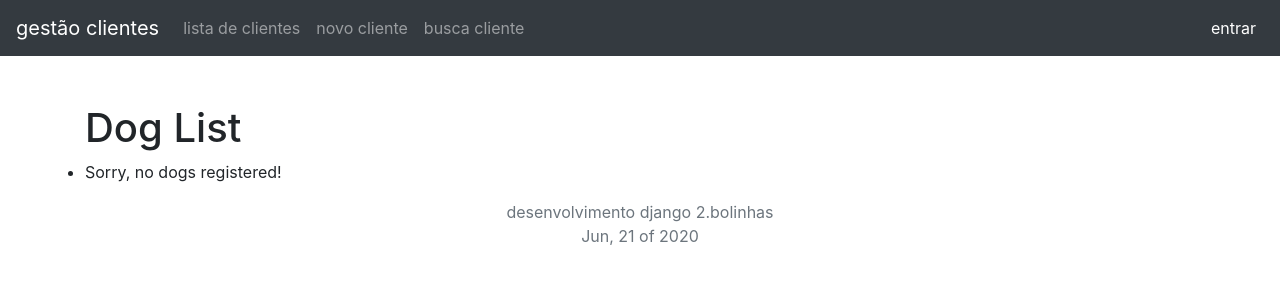
After one commit to mhiloca/DjangoClientes, a Django app: page /cliente/dogs_list/ in a window 1280 px wide. The commit adds this page. Shown: the top 300 px of the page. Run offline with Django 3.2, Linux system fonts and the light colour scheme; some libraries are stand-ins or nearby versions.

Commit message:
Finished templates module

```diff
--- a/clientes/models.py
+++ b/clientes/models.py
@@ -46,3 +46,8 @@ class Venda(models.Model):
 
     def __str__(self):
         return self.numero
+
+
+class Dogs(models.Model):
+    name = models.CharField(max_length=250)
+    age = models.IntegerField()
--- /dev/null
+++ b/clientes/templates/clientes/dogs_list.html
@@ -0,0 +1,21 @@
+{% extends 'base.html' %}
+
+{% block title %} Dogs List {% endblock %}
+
+{% block main %}
+
+<div aling="center">
+    <h1>Dog List</h1>
+    <ul class="list-group">
+    {% for dog in dogs %}
+
+        <li>dog.name</li>
+        <li>dog.age</li>
+
+    {% empty %}
+        <li>Sorry, no dogs registered! </li>
+    {% endfor %}
+    </ul>
+</div>
+
+{% endblock %}
--- a/clientes/urls.py
+++ b/clientes/urls.py
@@ -2,7 +2,7 @@ from django.urls import path
 from .views import lista_cliente, novo_cliente, update_cliente
 from .views import delete_cliente, cliente, busca_cliente
 from .views import ClienteDetail, ClienteList, ClienteCreate
-from .views import ClienteUpdate, ClienteDelete
+from .views import ClienteUpdate, ClienteDelete, DogList, ProdutoBulk
 
 urlpatterns = [
     path('<int:id>/', cliente, name='cliente'),
@@ -15,5 +15,7 @@ urlpatterns = [
     path('cliente_detail/<int:pk>/', ClienteDetail.as_view(), name='cliente_detail'),
     path('cliente_form/', ClienteCreate.as_view(), name='cliente_form'),
     path('cliente_update/<int:pk>/', ClienteUpdate.as_view(), name='cliente_update'),
-    path('cliente_delete/<int:pk>/', ClienteDelete.as_view(), name='cliente_delete')
+    path('cliente_delete/<int:pk>/', ClienteDelete.as_view(), name='cliente_delete'),
+    path('dogs_list/', DogList.as_view()),
+    path('cliente_bulk/', ProdutoBulk.as_view())
 ]
--- a/clientes/views.py
+++ b/clientes/views.py
@@ -1,17 +1,34 @@
 from django.shortcuts import render, redirect
 from django.contrib.auth.decorators import login_required
-from django.views.generic.list import ListView
+from django.views.generic import ListView, View
 from django.views.generic.detail import DetailView
 from django.views.generic.edit import CreateView, UpdateView, DeleteView
 from django.utils import timezone
 from django.urls import reverse_lazy
+from django.http import HttpResponse
 
-from .models import Cliente
+from .models import Cliente, Dogs, Produto
 from .forms import ClienteForm, BuscaClienteForm
+
+
+class ProdutoBulk(View):
+    def get(self, request):
+        produtos = ['Banana', 'Maça', 'Limão', 'Laranja', 'Pêra', 'Melancia']
+        precos = [0.98, 3.99, 2.99, 1.79, 6.99, 3.49]
+        list_produtos = [Produto(nome=prod, preco=prec) for prod, prec in zip(produtos, precos)]
+
+        Produto.objects.bulk_create(list_produtos)
+
+        return HttpResponse('It worked!')
 
 
 class ClienteList(ListView):
     model = Cliente
+    # queryset = Cliente.objects.filter(id=1000)
+
+
+class DogList(ListView):
+    model = Dogs
 
 
 class ClienteCreate(CreateView):
@@ -54,7 +71,8 @@ def lista_cliente(request):
 
 def cliente(request, id):
     pessoa = Cliente.objects.get(pk=id)
-    return render(request, 'cliente.html', {'pessoa': pessoa})
+    footer_msg = 'uma mensagem diferente pra cada página do site'
+    return render(request, 'cliente.html', {'pessoa': pessoa, 'footer_msg': footer_msg})
 
 
 @login_required
--- a/gestao_clientes/settings.py
+++ b/gestao_clientes/settings.py
@@ -29,6 +29,8 @@ DEBUG = config('DEBUG', default=True, cast=bool)
 
 ALLOWED_HOSTS = ['gest-clients.herokuapp.com', 'localhost', '127.0.0.1']
 
+INTERNAL_IPS = ['127.0.0.1']
+
 
 # Application definition
 
@@ -43,6 +45,7 @@ INSTALLED_APPS = [
     'clientes',
     'home',
     'storages',
+    'debug_toolbar',
 ]
 
 MIDDLEWARE = [
@@ -53,6 +56,7 @@ MIDDLEWARE = [
     'django.contrib.auth.middleware.AuthenticationMiddleware',
     'django.contrib.messages.middleware.MessageMiddleware',
     'django.middleware.clickjacking.XFrameOptionsMiddleware',
+    'debug_toolbar.middleware.DebugToolbarMiddleware',
 ]
 
 ROOT_URLCONF = 'gestao_clientes.urls'
--- a/gestao_clientes/urls.py
+++ b/gestao_clientes/urls.py
@@ -14,10 +14,9 @@ Including another URLconf
     2. Add a URL to urlpatterns:  path('blog/', include('blog.urls'))
 """
 from django.contrib import admin
+from django.conf import settings
 from django.urls import path, include
 from django.contrib.auth import views as auth_views
-
-
 
 from clientes import urls as clientes_urls
 from home import urls as home_urls
@@ -30,3 +29,7 @@ urlpatterns = [
     path('accounts/login/', auth_views.LoginView.as_view(), name='login'),
     path('accounts/logout/', auth_views.LogoutView.as_view(), name='logout'),
 ]
+
+if settings.DEBUG:
+    import debug_toolbar
+    urlpatterns = [path('__debug__/', include(debug_toolbar.urls)), ] + urlpatterns
--- /dev/null
+++ b/home/templatetags/my_tags.py
@@ -0,0 +1,14 @@
+from django import template
+from datetime import datetime
+
+register = template.Library()
+
+
+@register.simple_tag
+def the_time(format_string):
+    return datetime.now().strftime(format_string)
+
+
+@register.simple_tag
+def footer_msg():
+    return 'desenvolvimento django 2.bolinhas'
--- a/requirements-dev.txt
+++ b/requirements-dev.txt
@@ -5,6 +5,7 @@ dj-database-url==0.5.0
 dj-static==0.0.6
 Django==3.0.7
 django-bootstrap-form==3.4
+django-debug-toolbar==2.2
 django-heroku==0.3.1
 django-storages==1.9.1
 docutils==0.15.2
--- a/templates/base.html
+++ b/templates/base.html
@@ -6,7 +6,7 @@
     <meta name="viewport" content="width=device-width, initial-scale=1, shrink-to-fit=no">
     <link rel="stylesheet" href="https://stackpath.bootstrapcdn.com/bootstrap/4.3.1/css/bootstrap.min.css" integrity="sha384-ggOyR0iXCbMQv3Xipma34MD+dH/1fQ784/j6cY/iJTQUOhcWr7x9JvoRxT2MZw1T" crossorigin="anonymous">
     <link rel="stylesheet" href="{% static 'sticky-footer.css' %}">
-    <title>{% block title %}{% endblock%}</title>
+    <title>{% block title %}{% endblock %}</title>
 </head>
 <body class="site">
 
@@ -49,9 +49,7 @@
     {% endblock %}
     </div>
 </body>
-<footer class="footer text-center py-3">
-    <div class="container">
-        <span class="text-muted ">desenvolvimento web com django 2.2.5</span>
-    </div>
-</footer>
+{% block footer %}
+        {% include 'footer.html' %}
+{% endblock %}
 </html>
--- /dev/null
+++ b/templates/footer.html
@@ -0,0 +1,13 @@
+<!DOCTYPE html>
+
+{% load my_tags %}
+
+<footer class="footer text-center py-3">
+    <div class="container">
+        <span class="text-muted ">
+            {% footer_msg %}
+            {% the_time '%b, %d of 2020' as cur_date %} <br/>
+            {{ cur_date }}
+        </span>
+    </div>
+</footer>
```
Also changed, not shown: clientes/templates/clientes/cliente_list.html (+11 -2 lines), clientes/migrations/0007_dogs.py (added), home/templates/home.html (line endings or trailing spaces), home/templatetags/__init__.py (added).
